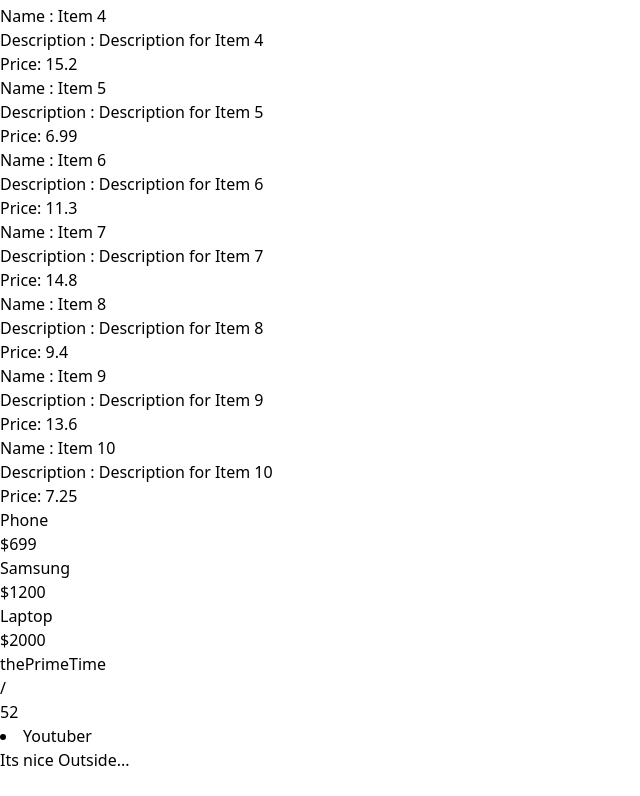
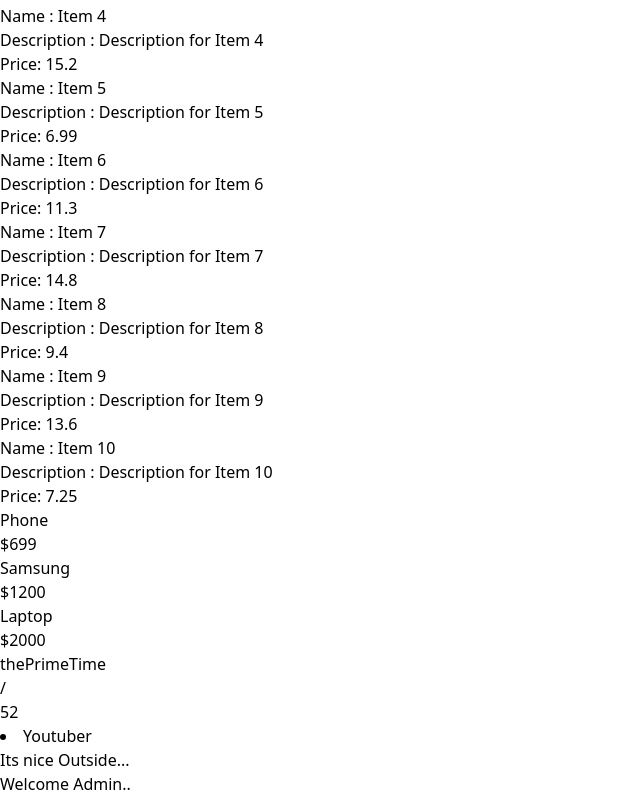
Before and after one commit to Allwin-d/Practice, a React (Vite) app: page / in a window 1280 px wide. Shown: the part 212-1008 px from the top of the page, without its empty margins (0-640 px from the left). Before the commit the page ends 984 px from the top, so only its background shows below. Built offline with nearby package versions, Linux system fonts and the light colour scheme.

Commit message:
created Authentication

```diff
--- a/src/App.tsx
+++ b/src/App.tsx
@@ -1,3 +1,4 @@
+import Authentication from "./ConditionalRendering/Authentication";
 import Weather from "./ConditionalRendering/Weather";
 import Map from "./Methods/Map";
 import Person from "./Props/Person";
@@ -6,8 +7,10 @@
   return (
     <div>
       <Map />
-       <Person name="thePrimeTime" age={52} career="Youtuber" /> {/*-have to pass number inside curly braces //conditional rendering-*/}
+      <Person name="thePrimeTime" age={52} career="Youtuber" />{" "}
+      {/*-have to pass number inside curly braces //conditional rendering-*/}
       <Weather temperature={25} />
+      <Authentication isAdmin={true} isLoggedIn={true} />
     </div>
   );
 }
--- /dev/null
+++ b/src/ConditionalRendering/Authentication.tsx
@@ -0,0 +1,13 @@
+type AuthenticationProps = {
+  isLoggedIn: boolean;
+  isAdmin: boolean;
+};
+
+const Authentication = ({ isLoggedIn, isAdmin }: AuthenticationProps) => {
+  if (isLoggedIn && isAdmin) return <p>Welcome Admin..</p>;
+  else return <p>Welcome User...</p>;
+
+  return <div></div>;
+};
+
+export default Authentication;
--- a/src/Types.ts
+++ b/src/Types.ts
@@ -3,3 +3,8 @@
   age: number;
   career: string;
 };
+
+export type AuthenticationProps = {
+  isLoggedIn: boolean;
+  isAdmin: boolean;
+};
```
